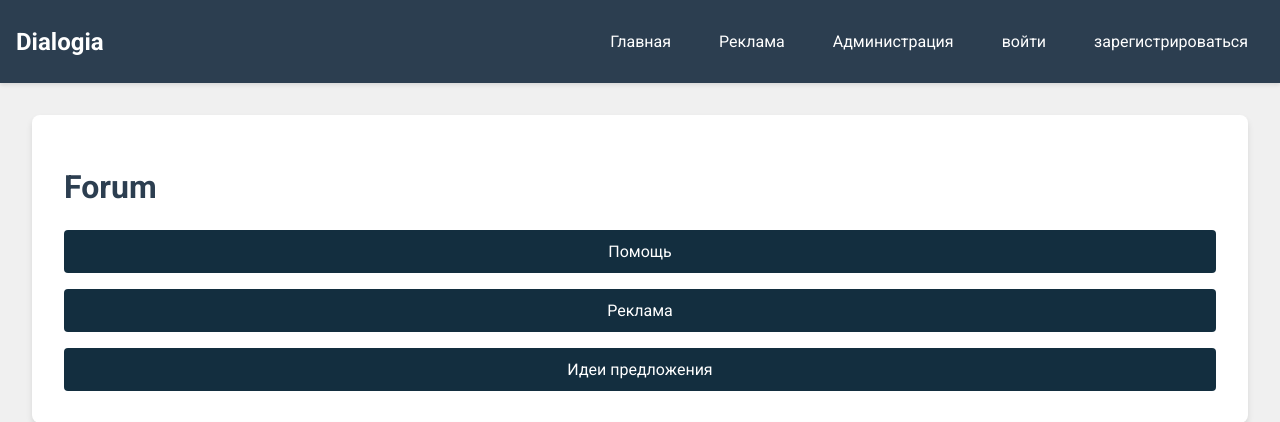
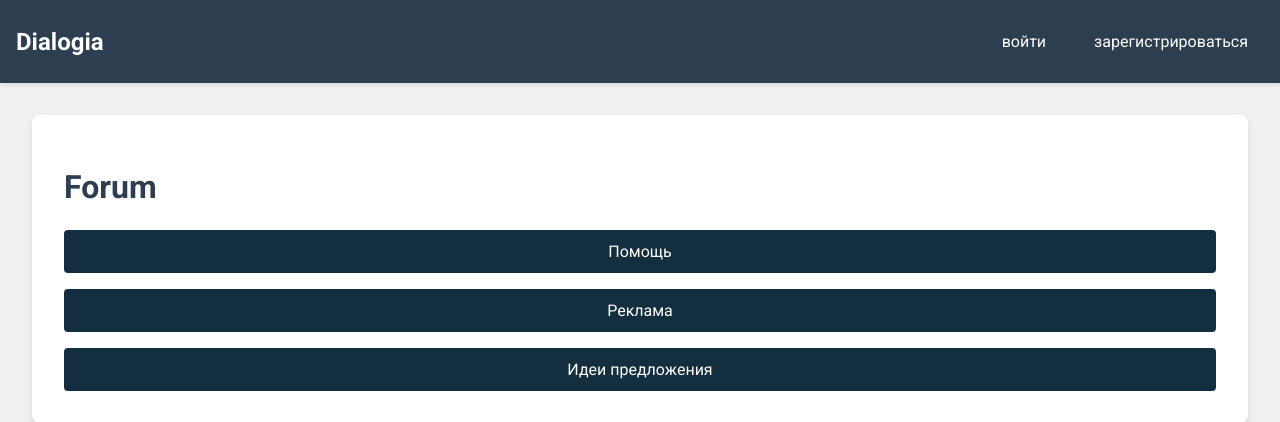
Before and after one commit to RiderMC126/Dialogia, a Flask app: page / in a window 1280 px wide. Shown: the top 422 px of the page. Run offline with Flask 3, Linux system fonts and the light colour scheme.

Commit message:
Add files via upload

```diff
--- a/templates/index.html
+++ b/templates/index.html
@@ -15,9 +15,7 @@
         <!-- меню навигации сверху которое -->
         <nav>
             <ul>
-                <li><a href="#">Главная</a></li>
-                <li><a href="#">Реклама</a></li>
-                <li><a href="#">Администрация</a></li>
+
                 <li><a href="#">войти</a></li>
                 <li><a href="#">зарегистрироваться</a></li
             </ul>
```
